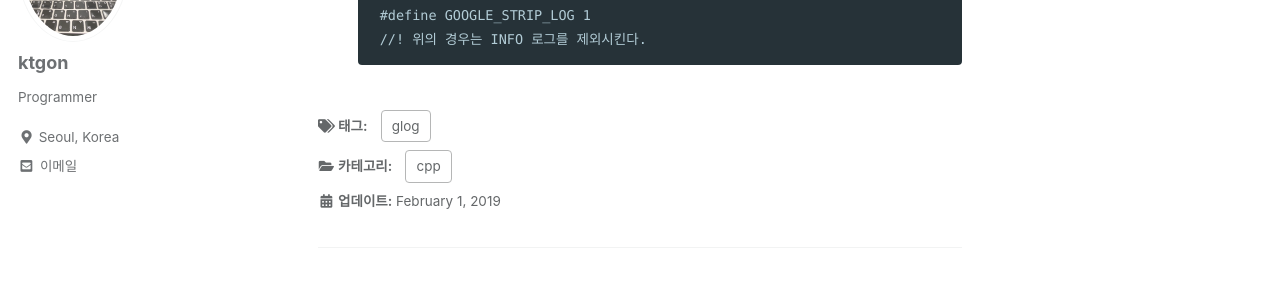
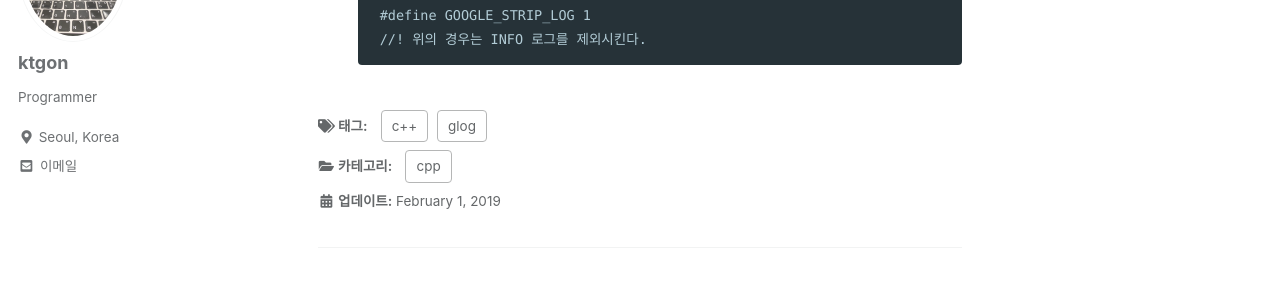
Before and after one commit to ktgon/ktgon.github.io, a Jekyll site: the page built from _posts/2019-02-01-glog-usage.md, in a window 1280 px wide and 900 px high, scrolled down 6282 px. Shown: the part 155-447 px from the top of the window. Built offline with Jekyll 4.4.1, drawn with Linux system fonts in a browser that asks for light colours; cached includes are drawn as plain includes; comment, search, counter and statistics services are not loaded.

Commit message:
add 2021-05-27-type-deduction.md

```diff
--- a/_posts/2019-02-01-glog-usage.md
+++ b/_posts/2019-02-01-glog-usage.md
@@ -2,7 +2,7 @@
 title: glog 사용
 published: true
 categories: cpp
-tags: glog
+tags: c++ glog
 ---
 
 #### 환경
```
